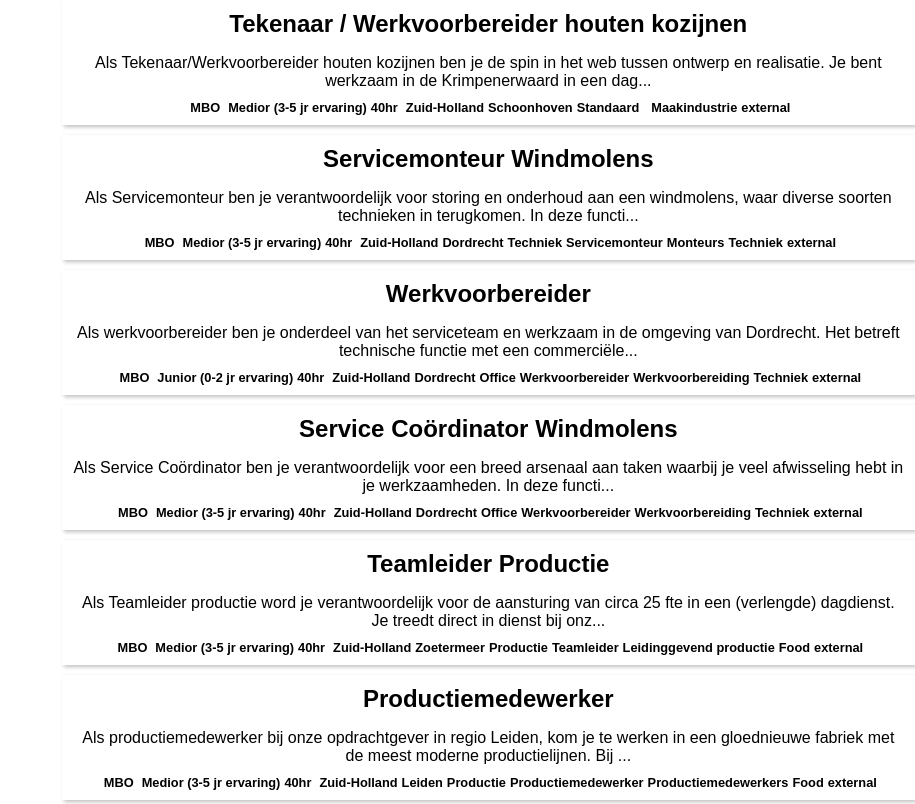
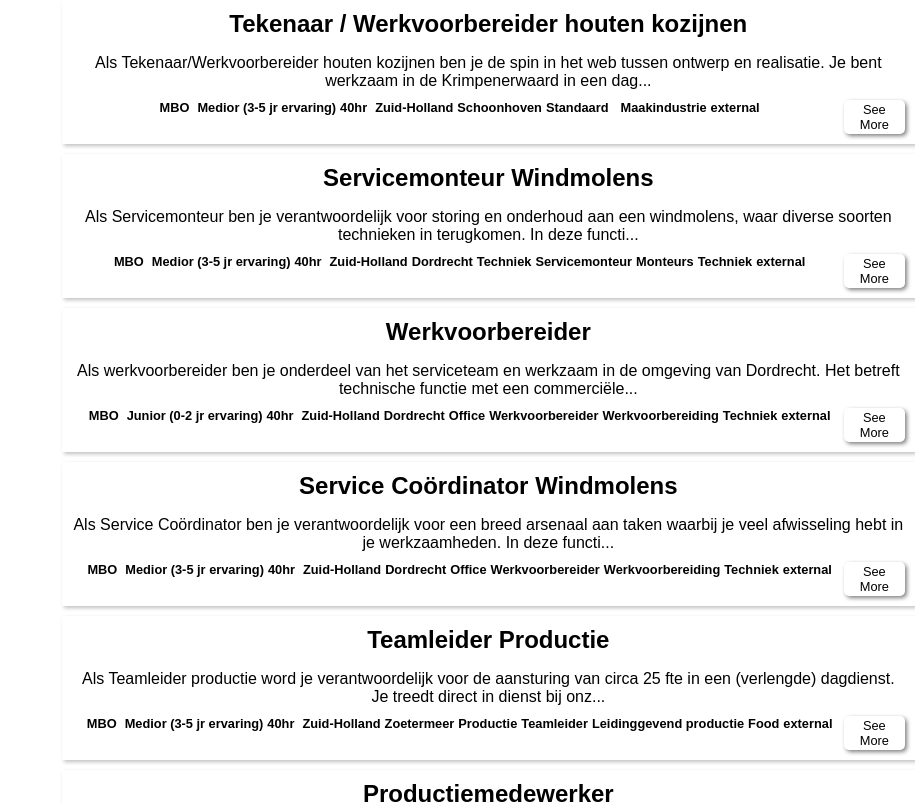
Before and after one commit to arkhamz/direct-impact-, a React (Create React App) app: page / in a window 1280 px wide. Shown: the top 804 px of the page, without its empty margins (365-1280 px from the left). Built offline with nearby package versions, Linux system fonts and the light colour scheme.

Commit message:
context created, thunk-like functions created

```diff
--- a/src/components/VacancyPreview.css
+++ b/src/components/VacancyPreview.css
@@ -13,6 +13,19 @@
 }
 
 .prev-meta{
+    display:flex;
+}
+
+.prev-meta a{
+    text-decoration: none;
+    color: inherit;
+    box-shadow: 2px 2px 4px grey;
+    padding: 2px 5px;
+    font-size: 0.8rem;
+    border-radius: 5px;
+}
+
+.prev-specs{
     list-style-type: none;
     width: 100%;
     display: flex;
--- a/src/components/VacancyPreview.js
+++ b/src/components/VacancyPreview.js
@@ -2,6 +2,7 @@ import { tagRemover } from "../utils";
 import "./VacancyPreview.css"
 import { specFormatter } from "../utils";
 import {v4 as uuidv4} from "uuid";
+import {Link} from "react-router-dom"
 function VacancyPreview({data:vacancy}){
 
     const specsFormatted = specFormatter(vacancy.specs);
@@ -12,11 +13,14 @@ function VacancyPreview({data:vacancy}){
             <h2>{vacancy.title}</h2>
             <p>{tagRemover(vacancy.intro).substring(0,150)}...</p>
         </div>
-        <ul className="prev-meta">
+        <div className="prev-meta">
+            <ul className="prev-specs">
             {specsFormatted && specsFormatted.map(function(i){
                 return <span key={uuidv4()} >{i}</span>
             })}
-        </ul>
+            </ul>
+            <Link to={`/vacancies/${vacancy.jobId}`} >See More</Link>
+        </div>
 
 
     </article>
--- /dev/null
+++ b/src/context/config.js
@@ -0,0 +1,55 @@
+import { createContext, useReducer, useContext } from "react";
+
+import vacancies from "../Jobs.json"
+
+const initialState = {
+    vacancies: vacancies,
+    vacancyDetail: null
+}
+
+const VacancyContext = createContext();
+
+function vacancyReducer(state, action){
+
+    switch (action.type) {
+        case "SET_DETAIL":
+            return {...state, vacancyDetail: action.payload}
+
+        case "CLEAR_DETAIL":
+            return {...state, vacancyDetail: null}
+
+        default:
+            return state
+
+    }
+}
+
+
+
+export function ContextProvider({children}){
+
+    const [state,dispatch] = useReducer(vacancyReducer, initialState);
+
+    //kind of like a thunk?
+    function setDetail(jId){
+        const vacancy = state.vacancies.find(function(i){
+            return i.jobId === jId;
+        });
+        dispatch({type: "SET_DETAIL", payload: vacancy});
+    }
+
+    function clearDetail(){
+        dispatch({type: "CLEAR_DETAIL"});
+    }
+
+
+    return <VacancyContext.Provider value={{state,dispatch, setDetail,clearDetail}}>
+        {children}
+    </VacancyContext.Provider>
+
+}
+
+export function useVacancyContext(){
+
+    return useContext(VacancyContext);
+}
--- a/src/index.js
+++ b/src/index.js
@@ -3,12 +3,15 @@ import ReactDOM from 'react-dom/client';
 import './index.css';
 import App from './App';
 import {BrowserRouter as Router} from "react-router-dom";
+import { ContextProvider } from './context/config';
 
 const root = ReactDOM.createRoot(document.getElementById('root'));
 root.render(
   <React.StrictMode>
    <Router>
+     <ContextProvider>
       <App />
+     </ContextProvider>
    </Router>
   </React.StrictMode>
 );
--- a/src/pages/VacancyDetail.css
+++ b/src/pages/VacancyDetail.css
@@ -0,0 +1,4 @@
+.vacancy-detail{
+    width: 100%;
+    height: 100%;
+}
--- a/src/pages/VacancyDetail.js
+++ b/src/pages/VacancyDetail.js
@@ -1,8 +1,33 @@
-import { useState } from "react";
+import { useState, useEffect } from "react";
+import "./VacancyDetail.css"
+import { useParams } from "react-router-dom";
+import { useVacancyContext } from "../context/config";
 
 
 function VacancyDetail(){
+
+    const {id} = useParams();
+    const {state,dispatch,setDetail,clearDetail} = useVacancyContext();
+    const vacancy = state.vacancyDetail;
+
+    useEffect(function(){
+
+        setDetail(id);
+
+
+
+    }, [])
+
     return <section className="vacancy-detail">
+        <div className="detail-intro">
+            {vacancy && vacancy.title}
+
+        </div>
+        <div className="detail-description"></div>
+        <div className="recruiter"></div>
+        <div className="apply">
+            <button>Apply</button>
+        </div>
 
     </section>
 }
```
